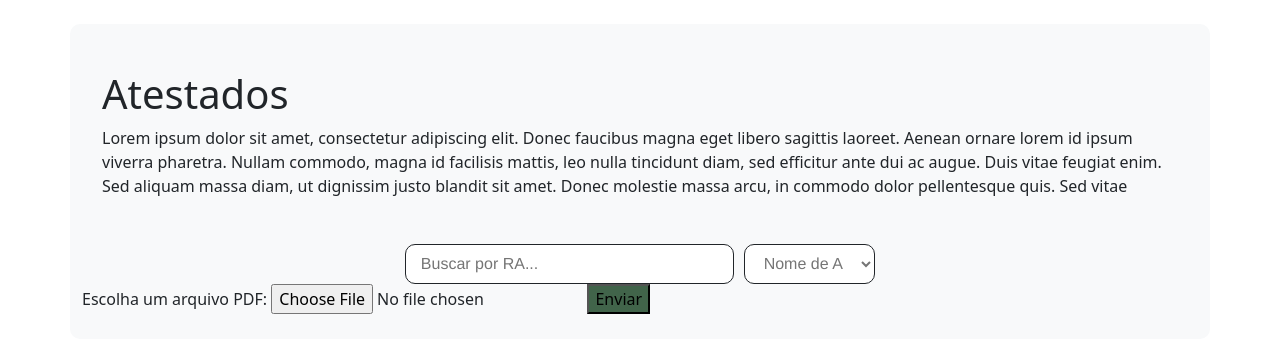
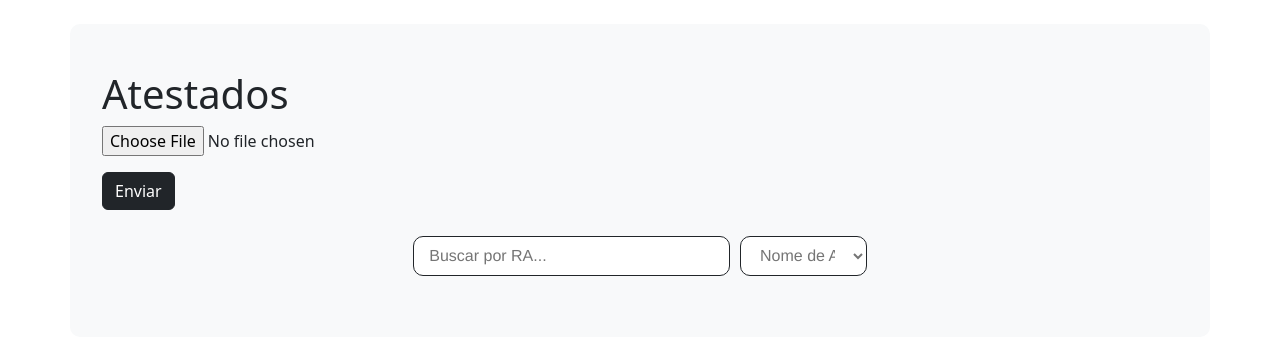
Before and after one commit to Galaticos-API/API-1, a Flask app: page /atestados/ in a window 1280 px wide. Shown: the part 46-399 px from the top of the page. Run offline with Flask 3, Linux system fonts and the light colour scheme; the visitor is signed in with stand-in values (Sample User, id 1); some libraries are stand-ins or nearby versions.

Commit message:
STYLE - revisão da rota /atestados/

```diff
--- a/src/back/users.json
+++ b/src/back/users.json
@@ -1 +1 @@
-[{"nome": "Rafael Matesco", "email": "rafael.matesco@fatec.sp.gov.br", "senha": "$2b$12$5bytjjGpkTJEBL9gxbos9uwheKK/Dle.y8WTESJJ6kKh.59ukmWOO", "ra": "1460482511007", "tipo": "aluno"}, {"nome": "teste", "email": "gustavo@gmail.com", "senha": "$2b$12$T.7Vq4R5eiJXZQf7C/.aA.tBqE3aw/mcr1GN6lEL2EwQycMkEUci.", "ra": "123", "tipo": "adm"}, {"nome": "Gabriel", "email": "teste@email.com", "senha": "$2b$12$RJjbyLwIYCyLzpqXSKcTtekDdbKxJIt6TF7aO2XdbzSCXdooh1OS2", "ra": "010110101", "tipo": "adm"}]
+[{"nome": "Rafael Matesco", "email": "rafael.matesco@fatec.sp.gov.br", "senha": "$2b$12$ZhtlT0RpYHfVw6g6IBnpt.yuxWYUc4tDg1b/rXgKWuqd4CXK62GIC", "ra": "1460482511007", "tipo": "aluno"}]
--- a/src/static/styles/styles.css
+++ b/src/static/styles/styles.css
@@ -7,6 +7,12 @@
 
 .content {
     padding: 20px;
+
+    .formAtestado {
+        display: flex;
+        flex-direction: column;
+        align-items: flex-start;
+    }
 }
 
 .navbar {
--- a/src/templates/atestados.html
+++ b/src/templates/atestados.html
@@ -1,21 +1,14 @@
 <!-- templates/atestados.html -->
-{% extends "base.html" %}
-
-{% block title %}Atestados{% endblock %}
-
-{% block content %}
+{% extends "base.html" %} {% block title %}Atestados{% endblock %} {% block content %}
 <div class="content">
   <h1>Atestados</h1>
-    <p>Lorem ipsum dolor sit amet, consectetur adipiscing elit. Donec faucibus magna eget libero sagittis
-        laoreet.
-        Aenean ornare lorem id ipsum viverra pharetra. Nullam commodo, magna id facilisis mattis, leo nulla
-        tincidunt diam, sed efficitur ante dui ac augue. Duis vitae feugiat enim. Sed aliquam massa diam, ut
-        dignissim justo blandit sit amet. Donec molestie massa arcu, in commodo dolor pellentesque quis. Sed
-        vitae</p>
-</div>
+  <form class="formAtestado mb-3" action="/src/atestados/uploads" method="POST" enctype="multipart/form-data">
+    <input class="mb-3" type="file" name="file" id="file" accept=".pdf" required />
+    <button class="btn btn-dark" type="submit">Enviar</button>
+  </form>
 
-<nav class="search-container">
-    <input type="text" id="search" placeholder="Buscar por RA..." oninput="filterDocuments()">
+  <nav class="search-container mb-3">
+    <input type="number" id="search" placeholder="Buscar por RA..." oninput="filterDocuments()" />
     <select id="category" onchange="filterDocuments()">
       <option value="nameaz">Nome de A-Z</option>
       <option value="nameza">Nome de Z-A</option>
@@ -23,29 +16,25 @@
       <option value="datenewer">Mais Recente</option>
     </select>
   </nav>
+</div>
 
 <script>
   function filterDocuments() {
-        let searchInput = document.getElementById('search').value.toLowerCase();
-        let categoryFilter = document.getElementById('category').value;
-        let documents = document.querySelectorAll('.document');
+    let searchInput = document.getElementById("search").value.toLowerCase();
+    let categoryFilter = document.getElementById("category").value;
+    let documents = document.querySelectorAll(".document");
 
-        documents.forEach(doc => {
+    documents.forEach((doc) => {
       let text = doc.textContent.toLowerCase();
-            let category = doc.getAttribute('data-category');
+      let category = doc.getAttribute("data-category");
 
-            if ((text.includes(searchInput) || searchInput === '') && (categoryFilter === 'all' || category === categoryFilter)) {
-                doc.style.display = 'block';
+      if ((text.includes(searchInput) || searchInput === "") && (categoryFilter === "all" || category === categoryFilter)) {
+        doc.style.display = "block";
       } else {
-                doc.style.display = 'none';
+        doc.style.display = "none";
       }
     });
   }
 </script>
-<form action="/src/atestados/uploads" method="POST" enctype="multipart/form-data">
-    <label for="file">Escolha um arquivo PDF:</label>
-    <input type="file" name="file" id="file" accept=".pdf" required>
-    <button type="submit">Enviar</button>
-</form>
 
 {% endblock %}
```
Also changed, not shown: 1 other file. Lines whose indentation alone changed are shown as unchanged.
